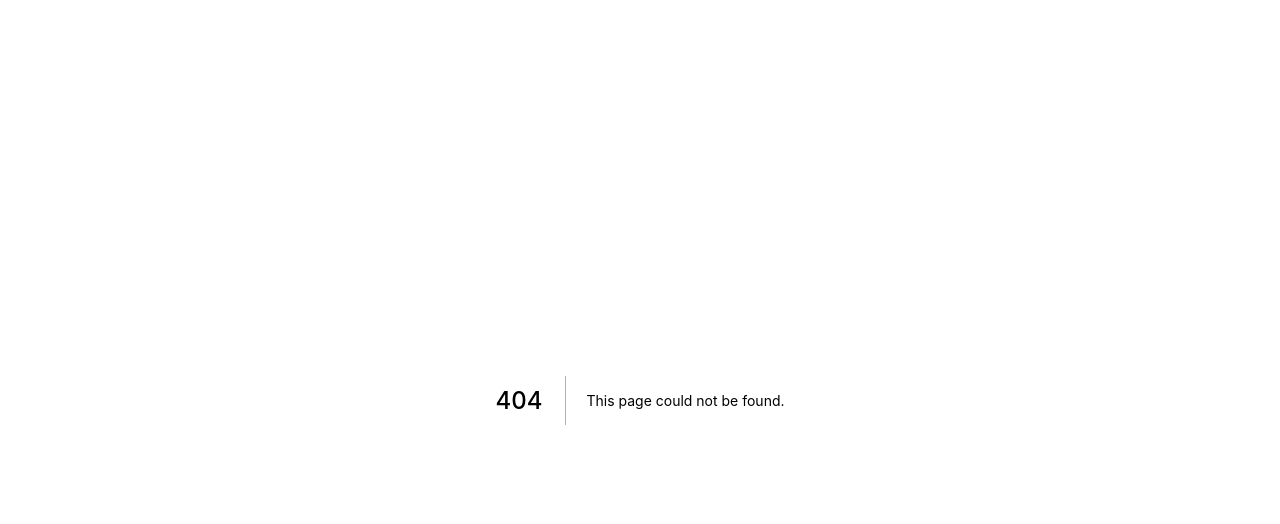
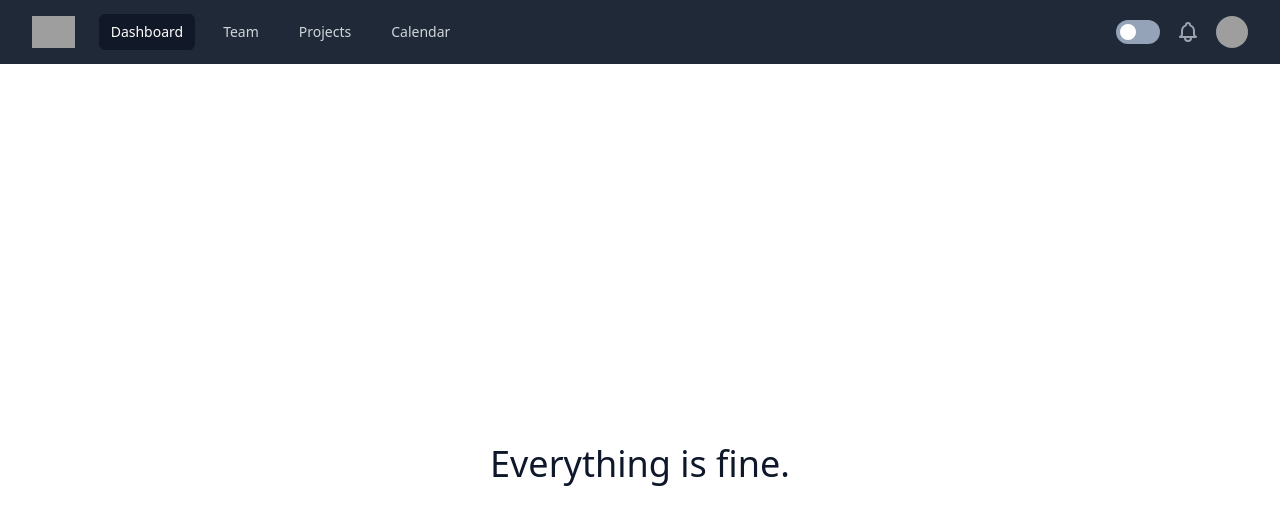
Before and after one commit to emurr-ucf/emurr, a Next.js app: page /upload in a window 1280 px wide. Before the commit this address had no page. Shown: the top 524 px of the page. Built offline with nearby package versions, Linux system fonts and the light colour scheme; grey boxes are pictures that could not be loaded.

Commit message:
init commit

```diff
--- /dev/null
+++ b/pages/api/uploadfile.ts
@@ -0,0 +1,34 @@
+import { NextApiRequest, NextApiResponse } from 'next';
+import multer from 'multer'
+import nextConnect from 'next-connect'
+
+const upload = multer({
+    storage: multer.diskStorage({
+        destination: './uploads',
+        filename: (req, file, cb) => cb(null, file.originalname)
+    })
+});
+
+const apiRoute = nextConnect<NextApiRequest, NextApiResponse>({
+    onError: (error, req, res) => {
+        res.status(501).json({ error: `Internal server error ${error.message}` })
+    },
+    onNoMatch: (req, res) => {
+        res.status(405).json({ error: `Method '${req.method}' not allowed` })
+    },
+});
+
+apiRoute.use(upload.array('file'));
+
+apiRoute.post((req, res) => {
+    console.log("Test")
+    res.status(200).json({ data: 'success' })
+});
+
+export default apiRoute;
+
+export const config = {
+    api: {
+        bodyParser: false,
+    }
+}
--- /dev/null
+++ b/pages/upload.tsx
@@ -0,0 +1,92 @@
+import type { NextPage } from 'next'
+import { Switch } from '@headlessui/react'
+import { useState } from 'react'
+import { useTheme } from 'next-themes'
+
+const Home: NextPage = () => {
+  const [dark, setDark] = useState(false)
+  const [menu, setMenu] = useState(false)
+  const {theme, setTheme} = useTheme()
+
+  return (
+    <div className="w-screen h-screen">
+      <nav className="bg-gray-800">
+        <div className="max-w-7xl mx-auto px-2 sm:px-6 lg:px-8">
+          <div className="relative flex items-center justify-between h-16">
+            <div className="absolute inset-y-0 left-0 flex items-center sm:hidden">
+              <button type="button" className="inline-flex items-center justify-center p-2 rounded-md text-gray-400 hover:text-white hover:bg-gray-700 focus:outline-none focus:ring-2 focus:ring-inset focus:ring-white" aria-controls="mobile-menu" aria-expanded="false">
+                <span className="sr-only">Open main menu</span>
+                <svg className="block h-6 w-6" xmlns="http://www.w3.org/2000/svg" fill="none" viewBox="0 0 24 24" stroke-width="2" stroke="currentColor" aria-hidden="true">
+                  <path stroke-linecap="round" stroke-linejoin="round" d="M4 6h16M4 12h16M4 18h16" />
+                </svg>
+                <svg className="hidden h-6 w-6" xmlns="http://www.w3.org/2000/svg" fill="none" viewBox="0 0 24 24" stroke-width="2" stroke="currentColor" aria-hidden="true">
+                  <path stroke-linecap="round" stroke-linejoin="round" d="M6 18L18 6M6 6l12 12" />
+                </svg>
+              </button>
+            </div>
+            <div className="flex-1 flex items-center justify-center sm:items-stretch sm:justify-start">
+              <div className="flex-shrink-0 flex items-center">
+                <img className="block lg:hidden h-8 w-auto" src="https://tailwindui.com/img/logos/workflow-mark-indigo-500.svg" alt="Workflow"/>
+                <img className="hidden lg:block h-8 w-auto" src="https://tailwindui.com/img/logos/workflow-logo-indigo-500-mark-white-text.svg" alt="Workflow"/>
+              </div>
+              <div className="hidden sm:block sm:ml-6">
+                <div className={`flex space-x-4`}>
+                  <a href="#" className="bg-gray-900 text-white px-3 py-2 rounded-md text-sm font-medium" aria-current="page">Dashboard</a>
+                  <a href="#" className="text-gray-300 hover:bg-gray-700 hover:text-white px-3 py-2 rounded-md text-sm font-medium">Team</a>
+                  <a href="#" className="text-gray-300 hover:bg-gray-700 hover:text-white px-3 py-2 rounded-md text-sm font-medium">Projects</a>
+                  <a href="#" className="text-gray-300 hover:bg-gray-700 hover:text-white px-3 py-2 rounded-md text-sm font-medium">Calendar</a>
+                </div>
+              </div>
+            </div>
+            <div className="absolute inset-y-0 right-0 flex items-center pr-2 sm:static sm:inset-auto sm:ml-6 sm:pr-0">
+            <Switch
+              checked={dark}
+              onChange={(bool) => {
+                setDark(bool);
+                setTheme(theme === 'dark' ? 'light' : 'dark')
+              }}
+              className={`${
+                dark ? 'bg-purple-500' : 'bg-slate-400'
+              } relative inline-flex h-6 w-11 items-center rounded-full transition ease-in duration-150`}
+            >
+              <span className="sr-only">Enable notifications</span>
+              <span
+                className={`${
+                  dark ? 'translate-x-6' : 'translate-x-1'
+                } inline-block h-4 w-4 transform rounded-full bg-white transition ease-in duration-150`}
+              />
+            </Switch>
+
+              <button type="button" className="ml-3 bg-gray-800 p-1 rounded-full text-gray-400 hover:text-white focus:outline-none focus:ring-2 focus:ring-offset-2 focus:ring-offset-gray-800 focus:ring-white">
+                <span className="sr-only">View notifications</span>
+                <svg className="h-6 w-6" xmlns="http://www.w3.org/2000/svg" fill="none" viewBox="0 0 24 24" stroke-width="2" stroke="currentColor" aria-hidden="true">
+                  <path stroke-linecap="round" stroke-linejoin="round" d="M15 17h5l-1.405-1.405A2.032 2.032 0 0118 14.158V11a6.002 6.002 0 00-4-5.659V5a2 2 0 10-4 0v.341C7.67 6.165 6 8.388 6 11v3.159c0 .538-.214 1.055-.595 1.436L4 17h5m6 0v1a3 3 0 11-6 0v-1m6 0H9" />
+                </svg>
+              </button>
+
+              <div className="ml-3 relative">
+                <div>
+                  <button type="button" onClick={() => setMenu(!menu)} className="bg-gray-800 flex text-sm rounded-full focus:outline-none focus:ring-2 focus:ring-offset-2 focus:ring-offset-gray-800 focus:ring-white" id="user-menu-button" aria-expanded="false" aria-haspopup="true">
+                    <span className="sr-only">Open user menu</span>
+                    <img className="h-8 w-8 rounded-full" src="https://images.unsplash.com/photo-1472099645785-5658abf4ff4e?ixlib=rb-1.2.1&ixid=eyJhcHBfaWQiOjEyMDd9&auto=format&fit=facearea&facepad=2&w=256&h=256&q=80" alt="" />
+                  </button>
+
+                  <div className={`${menu ? 'transition ease-in duration-75 transform opacity-100 scale-100' : 'transition ease-out duration-100 transform opacity-0 scale-95'} origin-top-right absolute right-0 mt-2 w-48 rounded-md shadow-lg py-1 bg-white ring-1 ring-black ring-opacity-5 focus:outline-none`} role="menu" aria-orientation="vertical" aria-labelledby="user-menu-button">
+                    <a href="#" className="block px-4 py-2 text-sm text-gray-700" role="menuitem" id="user-menu-item-0">Your Profile</a>
+                    <a href="#" className="block px-4 py-2 text-sm text-gray-700" role="menuitem" id="user-menu-item-1">Settings</a>
+                    <a href="#" className="block px-4 py-2 text-sm text-gray-700" role="menuitem" id="user-menu-item-2">Sign out</a>
+                  </div>
+                </div>
+              </div>
+            </div>
+          </div>
+        </div>
+      </nav>
+      <div className="bg-white dark:bg-slate-800 w-screen h-screen flex justify-center items-center">
+        <div className="text-slate-900 dark:text-white text-4xl">Everything is fine.</div>
+      </div>
+    </div>
+  )
+}
+
+export default Home
```
Also changed, not shown: package.json (+8 -0 lines), pages/api/user/login.ts (added), pages/api/user/register.ts (added), 3 other files (tests, documents, lock files or other folders).
